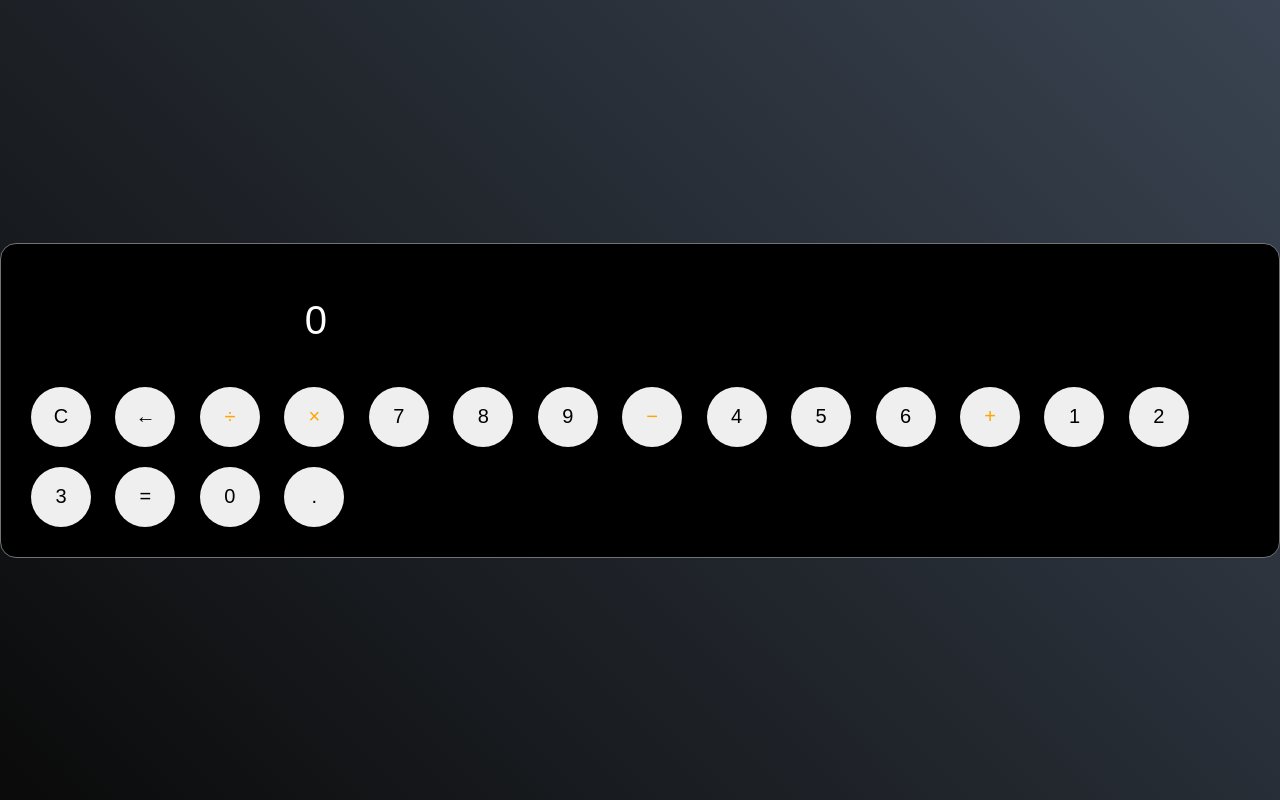
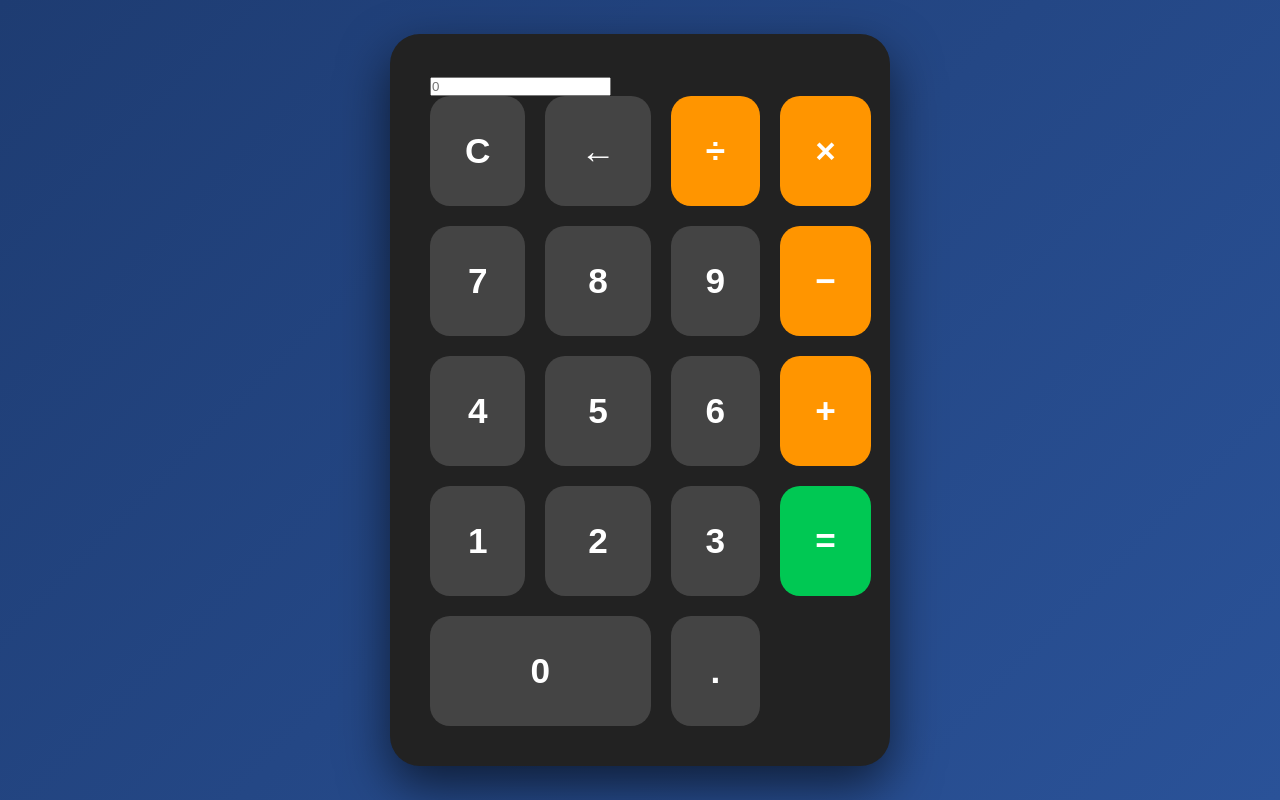
Before and after one commit to Yashasvi2709/Practice-Projects, a plain HTML site: page Calculator/index.html in a window 1280 px wide. Drawn offline with Linux system fonts and the light colour scheme.

Commit message:
Refactor CSS for calculator layout and styles

```diff
--- a/Calculator/style.css
+++ b/Calculator/style.css
@@ -1,68 +1,97 @@
-
-
-*{
+* {
   margin: 0;
   padding: 0;
   box-sizing: border-box;
-    font-family: 'Poppins', sans-serif;
 }
 
-body{
-    width: 100%;
-    height: 100vh;
+body {
+  font-family: 'Segoe UI', Arial, sans-serif;
+  background: linear-gradient(135deg, #1e3c72, #2a5298);
   display: flex;
   justify-content: center;
   align-items: center;
-    background: linear-gradient(45deg, #0a0a0a, #3a4452);
+  min-height: 100vh;
+  padding: 20px;
 }
 
-.calculator{
-    border: 1px solid #717377;
-    padding: 20px;
-    border-radius: 16px;
-    background:black;
-
-
+.calculator {
+  background: #222;
+  padding: 40px;
+  border-radius: 30px;
+  box-shadow: 0 20px 50px rgba(0,0,0,0.6);
+  width: 500px;
+  max-width: 100%;
 }
 
-input{
-    width: 320px;
+#display {
+  width: 100%;
+  height: 120px;
+  margin-bottom: 25px;
+  padding: 0 25px;
+  font-size: 4rem;
+  font-weight: bold;
+  text-align: right;
   border: none;
-    padding: 24px;
-    margin: 10px;
-    background: transparent;
+  border-radius: 20px;
+  background: #000;
+  color: #0f0;
+  letter-spacing: 3px;
+}
 
-    font-size: 40px;
-    text-align: right;
+.buttons {
+  display: grid;
+  grid-template-columns: repeat(4, 1fr);
+  gap: 20px;
+}
+
+button {
+  padding: 35px;
+  font-size: 2.2rem;
+  font-weight: bold;
+  border: none;
+  border-radius: 20px;
   cursor: pointer;
+  transition: all 0.2s;
+  background: #444;
   color: white;
 }
 
-input::placeholder{
+button:hover {
+  background: #555;
+  transform: scale(1.05);
+}
+
+button:active {
+  transform: scale(0.95);
+}
+
+.operator {
+  background: #ff9500;
   color: white;
 }
 
-button{
-    border: none;
-    width: 60px;
-    height: 60px;
-    margin: 10px;
-    border-radius: 60%;
-    /* background: transparent; */
-    color: black;
-    font-size: 20px;
-
-    cursor: pointer;
+.operator:hover {
+  background: #ffb143;
 }
 
-.equalBtn{
-    background-color: lightgreen;
-
+.equal {
+  background: #00c853;
+  color: white;
 }
 
-.operator{
-    color:orange;
+.equal:hover {
+  background: #69f0ae;
 }
-.numb{
-    color:black;
+
+.zero {
+  grid-column: span 2;
 }
+
+.big {
+  background: #666;
+  color: white;
+}
+
+.big:hover {
+  background: #888;
+}
```
Lines whose indentation alone changed are shown as unchanged.
